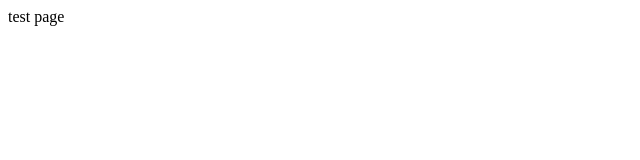
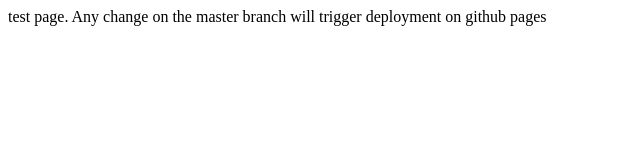
Before and after one commit to GiorgosK/test-page, a plain HTML site: page index.html in a window 1280 px wide. Shown: the whole page, without its empty margins (0-640 px from the left). Drawn offline with Linux system fonts and the light colour scheme.

Commit message:
Test change index.html to trigger deployment

```diff
--- a/index.html
+++ b/index.html
@@ -6,6 +6,6 @@
   <title>Document</title>
 </head>
 <body>
-  test page
+  test page.  Any change on the master branch will trigger deployment on github pages
 </body>
 </html>
```
